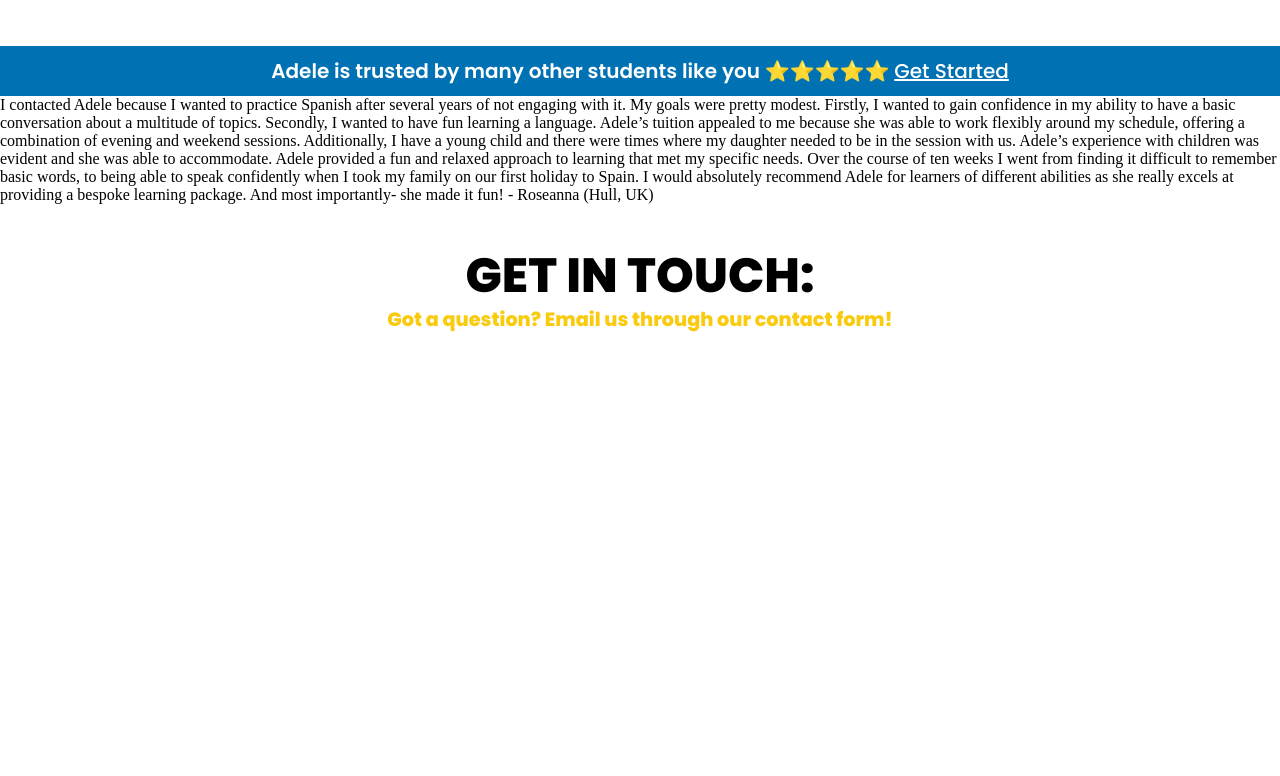
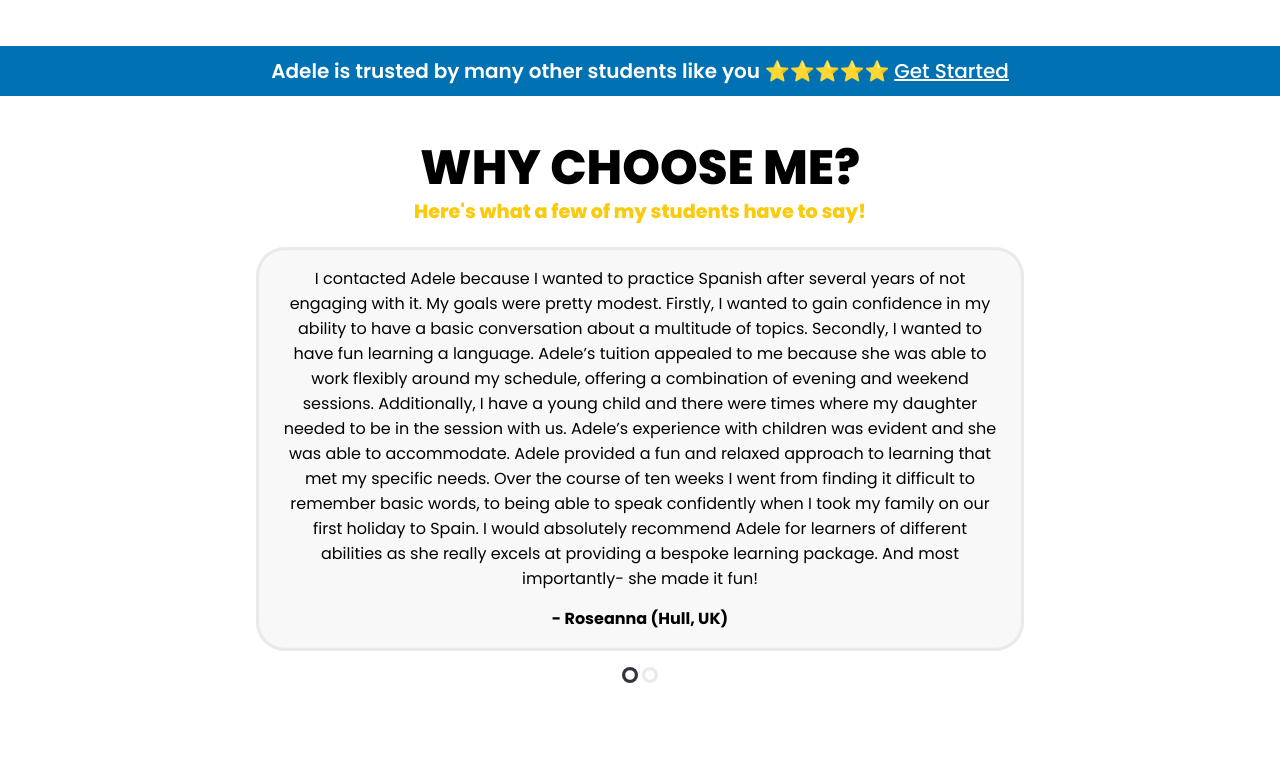
Before and after one commit to KodyyJayy/tlj, a React (Create React App) app: page / in a window 1280 px wide. Shown: the part 1384-2160 px from the top of the page. Built offline with nearby package versions, Linux system fonts and the light colour scheme.

Commit message:
review carousel update

```diff
--- a/src/App.js
+++ b/src/App.js
@@ -10,7 +10,7 @@ import {
 import Home from './components/Home';
 import PageNotFound from './components/PageNotFound';
 import Navbar from './components/Navbar';
-import Footer from './components/Footer'
+/*import Footer from './components/Footer';*/
 
 import './css/main.css';
 
@@ -23,7 +23,6 @@ const App = () => {
                 <Route path="home" exact element={<Home />} />
                 <Route path="*" element={<PageNotFound />} />
             </Routes>
-            <Footer />
         </Router>
     )
 }
--- /dev/null
+++ b/src/components/EmblaCarousel.jsx
@@ -0,0 +1,61 @@
+import React, { useCallback } from 'react'
+import { DotButton, useDotButton } from './EmblaCarouselDotButton'
+import Autoplay from 'embla-carousel-autoplay'
+import useEmblaCarousel from 'embla-carousel-react'
+
+import '../css/embla.css'
+
+const EmblaCarousel = (props) => {
+  const { slides, options } = props
+  const [emblaRef, emblaApi] = useEmblaCarousel(options, [Autoplay({delay: 30000})])
+
+  const onNavButtonClick = useCallback((emblaApi) => {
+    const autoplay = emblaApi?.plugins()?.autoplay
+    if (!autoplay) return
+
+    const resetOrStop =
+        autoplay.options.stopOnInteraction === false
+            ? autoplay.reset
+            : autoplay.stop
+
+        resetOrStop()
+    }, [])
+
+  const { selectedIndex, scrollSnaps, onDotButtonClick } = useDotButton(
+    emblaApi,
+    onNavButtonClick
+  )
+
+  return (
+    <section className="embla">
+      <div className="embla__viewport" ref={emblaRef}>
+        <div className="embla__container">
+          {slides.map((index) => (
+            <div className="embla__slide" key={index.content}>
+                <div className="embla__slide__number">
+                    {index.content}
+                    {index.author ? (<b> - {index.author}</b>) : ("")}
+                </div>
+            </div>
+          ))}
+        </div>
+      </div>
+
+      <div className="embla__controls">
+        <div className="embla__dots">
+          {scrollSnaps.map((_, index) => (
+            <DotButton
+              key={index}
+              onClick={() => onDotButtonClick(index)}
+              className={'embla__dot'.concat(
+                index === selectedIndex ? ' embla__dot--selected' : ''
+              )}
+            />
+          ))}
+        </div>
+      </div>
+    </section>
+  )
+}
+
+export default EmblaCarousel
--- /dev/null
+++ b/src/components/EmblaCarouselDotButton.jsx
@@ -0,0 +1,47 @@
+import React, { useCallback, useEffect, useState } from 'react'
+
+export const useDotButton = (emblaApi, onButtonClick) => {
+  const [selectedIndex, setSelectedIndex] = useState(0)
+  const [scrollSnaps, setScrollSnaps] = useState([])
+
+  const onDotButtonClick = useCallback(
+    (index) => {
+      if (!emblaApi) return
+      emblaApi.scrollTo(index)
+      if (onButtonClick) onButtonClick(emblaApi)
+    },
+    [emblaApi, onButtonClick]
+  )
+
+  const onInit = useCallback((emblaApi) => {
+    setScrollSnaps(emblaApi.scrollSnapList())
+  }, [])
+
+  const onSelect = useCallback((emblaApi) => {
+    setSelectedIndex(emblaApi.selectedScrollSnap())
+  }, [])
+
+  useEffect(() => {
+    if (!emblaApi) return
+
+    onInit(emblaApi)
+    onSelect(emblaApi)
+    emblaApi.on('reInit', onInit).on('reInit', onSelect).on('select', onSelect)
+  }, [emblaApi, onInit, onSelect])
+
+  return {
+    selectedIndex,
+    scrollSnaps,
+    onDotButtonClick
+  }
+}
+
+export const DotButton = (props) => {
+  const { children, ...restProps } = props
+
+  return (
+    <button type="button" {...restProps}>
+      {children}
+    </button>
+  )
+}
--- a/src/components/Reviews.jsx
+++ b/src/components/Reviews.jsx
@@ -1,36 +1,24 @@
-import React, { useEffect } from 'react'
-import useEmblaCarousel from 'embla-carousel-react'
-import Autoplay from 'embla-carousel-autoplay'
+import React from 'react'
 
 import '../css/reviews.css'
 
+import EmblaCarousel from './EmblaCarousel'
+
 const reviews = [
-    "I contacted Adele because I wanted to practice Spanish after several years of not engaging with it. My goals were pretty modest. Firstly, I wanted to gain confidence in my ability to have a basic conversation about a multitude of topics. Secondly, I wanted to have fun learning a language. Adele’s tuition appealed to me because she was able to work flexibly around my schedule, offering a combination of evening and weekend sessions. Additionally, I have a young child and there were times where my daughter needed to be in the session with us. Adele’s experience with children was evident and she was able to accommodate. Adele provided a fun and relaxed approach to learning that met my specific needs. Over the course of ten weeks I went from finding it difficult to remember basic words, to being able to speak confidently when I took my family on our first holiday to Spain. I would absolutely recommend Adele for learners of different abilities as she really excels at providing a bespoke learning package. And most importantly- she made it fun! - Roseanna (Hull, UK)",
-    "I had Adele as a tutor throughout my GCSE Spanish period and also for my A-Level Spanish period too. During the time I was studying, she helped me build my confidence and a passion for the subject and was a significant role in helping me achieve the grade I wanted. Adele made all learning so fun and was super interactive throughout sessions, making them enjoyable and putting me at ease with her supportive teaching. As well as being approachable, Adele is super knowledgeable in different aspects of the language and knows the curriculum like the back of her hand. I couldn't recommend her more! Thank you so much! - Gabbie (Howden, UK)"
+    {content: "I contacted Adele because I wanted to practice Spanish after several years of not engaging with it. My goals were pretty modest. Firstly, I wanted to gain confidence in my ability to have a basic conversation about a multitude of topics. Secondly, I wanted to have fun learning a language. Adele’s tuition appealed to me because she was able to work flexibly around my schedule, offering a combination of evening and weekend sessions. Additionally, I have a young child and there were times where my daughter needed to be in the session with us. Adele’s experience with children was evident and she was able to accommodate. Adele provided a fun and relaxed approach to learning that met my specific needs. Over the course of ten weeks I went from finding it difficult to remember basic words, to being able to speak confidently when I took my family on our first holiday to Spain. I would absolutely recommend Adele for learners of different abilities as she really excels at providing a bespoke learning package. And most importantly- she made it fun!", author: "Roseanna (Hull, UK)"},
+    {content: "I had Adele as a tutor throughout my GCSE Spanish period and also for my A-Level Spanish period too. During the time I was studying, she helped me build my confidence and a passion for the subject and was a significant role in helping me achieve the grade I wanted. Adele made all learning so fun and was super interactive throughout sessions, making them enjoyable and putting me at ease with her supportive teaching. As well as being approachable, Adele is super knowledgeable in different aspects of the language and knows the curriculum like the back of her hand. I couldn't recommend her more! Thank you so much!", author: "Gabbie (Howden, UK)"}
 ]
+
+const OPTIONS = { loop: false }
 
 const Reviews = () => {
 
-    const [emblaRef, emblaApi] = useEmblaCarousel({ loop: true, dragFree: true}, [Autoplay({delay: 30000})])
-
-    useEffect(() => {
-        if (emblaApi) {
-        console.log(emblaApi.slideNodes()) // Access API
-        }
-    }, [emblaApi])
-
     return (
         <div className="reviews">
-            <div className="embla" ref={emblaRef}>
-                <div className="embla__container">
-                    {
-                        reviews.map(function(text, i) {
-                            return (
-                                <div key={i} className="embla__slide">{text}</div>
-                            )
-                        })
-                    }
-                </div>
+            <div className="reviews-inner">
+                <h1>WHY CHOOSE ME?</h1>
+                <h1>Here's what a few of my students have to say!</h1>
+                <EmblaCarousel slides={reviews} options={OPTIONS} />
             </div>
         </div>
     )
--- /dev/null
+++ b/src/css/embla.css
@@ -0,0 +1,96 @@
+.embla {
+    max-width: 48rem;
+    margin: auto;
+    --slide-height: 19rem;
+    --slide-size: 100%;
+  }
+  .embla__viewport {
+    overflow: hidden;
+  }
+  .embla__container {
+    display: flex;
+    touch-action: pan-y pinch-zoom;
+    gap: 10px;
+  }
+  .embla__slide {
+    transform: translate3d(0, 0, 0);
+    flex: 0 0 var(--slide-size);
+    min-width: 0;
+  }
+  .embla__slide__number {
+    font-family: Poppins, sans-serif;
+    background-color: #f8f8f8;
+    box-shadow: inset 0 0 0 0.2rem rgb(234, 234, 234);
+    border-radius: 1.8rem;
+    display: flex;
+    align-items: center;
+    justify-content: center;
+    height: var(--slide-height);
+    user-select: none;
+    padding-left: 25px;
+    padding-right: 25px;
+    padding-bottom: 50px;
+    padding-top: 50px;
+    text-align: center;
+    font-size: 1rem;
+    flex-direction: column;
+    gap: 15px;
+  }
+
+  .embla__controls {
+    display: block;
+    align-items: center;
+    gap: 1.2rem;
+    margin-top: 1rem;
+  }
+  .embla__dots {
+    display: flex;
+    flex-wrap: wrap;
+    justify-content: center;
+    align-items: center;
+  }
+  .embla__dot {
+    -webkit-tap-highlight-color: rgba(49, 49, 49, 0.5);
+    -webkit-appearance: none;
+    appearance: none;
+    background-color: transparent;
+    touch-action: manipulation;
+    display: inline-flex;
+    text-decoration: none;
+    cursor: pointer;
+    border: 0;
+    padding: 0;
+    margin: 0;
+    width: 1.2rem;
+    height: 1rem;
+    display: flex;
+    align-items: center;
+    justify-content: center;
+    border-radius: 50%;
+  }
+  .embla__dot:after {
+    box-shadow: inset 0 0 0 0.2rem rgb(234, 234, 234);
+    width: 1rem;
+    height: 1rem;
+    border-radius: 50%;
+    display: flex;
+    align-items: center;
+    content: '';
+  }
+  .embla__dot--selected:after {
+    box-shadow: inset 0 0 0 0.2rem rgb(54, 49, 61);
+  }
+
+  @media (max-width: 479px) {
+    .embla {
+        max-width: 90%;
+      --slide-height: 15rem; /* Adjust slide height for mobile */
+    }
+    .embla__slide__number {
+      padding-left: 15px; /* Reduce padding for mobile */
+      padding-right: 15px;
+      padding-bottom: 20px;
+      padding-top: 20px;
+      font-size: 0.5rem; /* Adjust font size for mobile */
+    }
+  }
--- a/src/css/reviews.css
+++ b/src/css/reviews.css
@@ -1,11 +1,50 @@
-.embla {
-    overflow: hidden;
-    user-select: none;
-  }
-  .embla__container {
+.reviews {
+    width: 100%;
+    display: block;
+}
+
+.reviews-inner {
+    gap: 0.5em !important;
     display: flex;
-  }
-  .embla__slide {
-    flex: 0 0 100%;
-    min-width: 0;
-  }
+    justify-content: center;
+    flex-wrap: wrap;
+    flex-direction: column;
+    align-items: center;
+    padding-top: 3em;
+    padding-bottom: 3em;
+    padding-right: 2em;
+    padding-left: 2em;
+    max-width: 1120px;
+    margin-left: auto;
+    margin-right: auto;
+    height: 100%;
+}
+
+.reviews-inner > h1:nth-child(1) {
+    font-family: Poppins, sans-serif;
+    font-weight: 800;
+    font-size: 3rem;
+    line-height: 1;
+    text-align: center;
+    width: 100%;
+    object-fit: contain;
+    height: auto;
+    color: #000;
+    white-space: break-spaces;
+    margin: 0;
+    unicode-bidi: isolate;
+}
+
+.reviews-inner > h1:nth-child(2) {
+    color: #f9ca0d;
+    text-align: center;
+    width: 100%;
+    object-fit: contain;
+    height: auto;
+    font-family: Poppins, sans-serif;
+    font-weight: 800;
+    font-size: 1.2em;
+    line-height: 1.2;
+    margin: 0;
+    padding-bottom: 1rem;
+}
```
